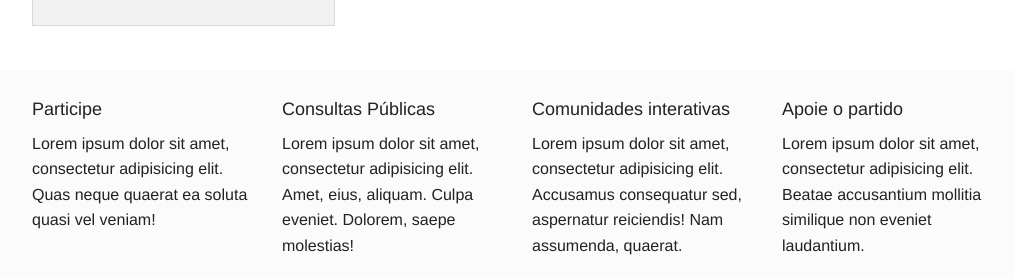
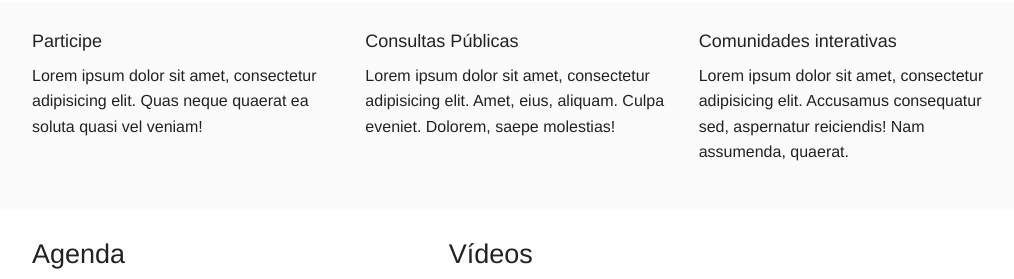
Before and after one commit to campanhacompleta/prj, a PHP site: page / in a window 1280 px wide. Shown: the part 927-1206 px from the top of the page, without its empty margins (123-1137 px from the left). Run offline with PHP 8.4, Linux system fonts and the light colour scheme.

Commit message:
Update front page

```diff
--- a/css/main.css
+++ b/css/main.css
@@ -1,5 +1,13 @@
 img {
 	max-width: 100%;
+}
+
+input[type="text"], input[type="password"], input[type="date"], input[type="datetime"], input[type="datetime-local"], input[type="month"], input[type="week"], input[type="email"], input[type="number"], input[type="search"], input[type="tel"], input[type="time"], input[type="url"], input[type="color"] {
+	height: 2.75rem !important;
+}
+
+.button.wide {
+	width: 100%;
 }
 
 .site-section {
@@ -21,3 +29,7 @@ img {
 .hentry {
 	margin-bottom: 1em;
 }
+
+.widget {
+	margin-bottom: 1.5em;
+}
--- a/index.html
+++ b/index.html
@@ -3,7 +3,7 @@
   <head>
     <meta charset="utf-8" />
     <meta name="viewport" content="width=device-width, initial-scale=1.0" />
-    <title>PRJ | Welcome</title>
+    <title>PRJ | Bem-vindo</title>
     <link rel="stylesheet" href="css/foundation.css" />
     <link rel="stylesheet" href="css/main.css" />
     <script src="js/vendor/modernizr.js"></script>
@@ -22,64 +22,100 @@
 		<section class="top-bar-section">
 			<!-- Right Nav Section -->
 			<ul class="right">
-				<li><a href="#">Capa</a></li>
-		    			<li><a href="#">Partido</a></li>
-		    			<li><a href="#">Deputados Estaduais</a></li>
-		    			<li><a href="#">Deputados Federais</a></li>
-		    			<li><a href="#">Transparência</a></li>
-		    			<li><a href="#">Notícias</a></li>
-		    			<li><a href="#">Contato</a></li>
+				<li><a href="index.html">Capa</a></li>
+    			<li><a href="archive.html">Partido</a></li>
+    			<li><a href="archive.html">Deputados Estaduais</a></li>
+    			<li><a href="archive.html">Deputados Federais</a></li>
+    			<li><a href="archive.html">Transparência</a></li>
+    			<li><a href="archive.html">Notícias</a></li>
+    			<li><a href="archive.html">Contato</a></li>
 			</ul>
 		</section>
 	</nav>
 
     <div class="site-intro site-section">
 	    <div class="row">
+			<div class="medium-8 columns">
+				<h2>Um partido novo, um novo partido</h2>
+				<p class="lead">Lorem ipsum dolor sit amet, consectetur adipisicing elit. Alias sint vero aperiam culpa similique tenetur error aliquid nobis illo? Totam vero accusamus voluptate hic iste cupiditate ex iusto, quisquam</p>
+			</div>
+	    </div>
+    </div>
+    <div class="site-newsletter site-section">
+    	<div class="row">
 	    	<div class="large-12 columns">
-				<h2>Um partido novo, um novo partido</h2>
-				<p class="lead">Lorem ipsum dolor sit amet, consectetur adipisicing elit. Alias sint vero aperiam culpa similique tenetur error aliquid nobis illo? Totam vero accusamus voluptate hic iste cupiditate ex iusto, quisquam. Aliquid?</p>
+	    		<h5>Assine a newsletter</h5>
 	    	</div>
+    	</div>
+		<div class="row">
+			<form>
+				<div class="medium-3 columns">
+					<input type="text" placeholder="Seu nome" />
+				</div>
+				<div class="medium-3 columns">
+					<input type="text" placeholder="Seu email" />
+				</div>
+				<div class="medium-3 columns">
+					<input type="text" placeholder="Seu telefone" />
+				</div>
+				<div class="medium-3 columns">
+					<a href="#" class="button small wide">Assinar</a>
+				</div>
+			</form>
 		</div>
 	</div>
 
     <div class="site-news site-section">
 	    <div class="row">
-	    	<div class="medium-8 columns">
+	    	<div class="medium-7 columns">
 	    		<article class="hentry clearfix">
-	    		<div class="site-video">
-					<img src="https://api.fnkr.net/testimg/1280x720/ddd/666/?text=Vídeo">
+		    		<div class="entry-image">
+						<img class="th" src="https://api.fnkr.net/testimg/1280x720/ddd/666/?text=Imagem">
+					</div>
+					<div class="entry-content">
+						<h4 class="entry-title"><a href="#">O que são as comunidades interativas?</a></h4>
+						<div class="entry-content">Lorem ipsum dolor sit amet, consectetur adipisicing elit. Culpa totam, laudantium, necessitatibus praesentium, harum ipsum voluptatem ab possimus eveniet quod iure fuga autem minus eligendi molestiae libero est impedit error.</div>
 					</div>
 				</article>
 	    	</div>
-	      <div class="medium-4 columns">
-			<h3>Notícias</h3>
+	      <div class="medium-5 columns">
 			<div class="row">
 				<article class="hentry clearfix">
 					<div class="small-4 columns">
-						<img src="https://api.fnkr.net/testimg/200/ddd/666/?text=Imagem">
+						<img class="th" src="https://api.fnkr.net/testimg/200/ddd/666/?text=Imagem">
 					</div>
 					<div class="small-8 columns">
-						<h4><a href="#">Estratégias em um paradigma globalizado</a></h4>
+						<h5><a href="#">Estratégias em um paradigma globalizado</a></h5>
 					</div>
 				</article>
 			</div>
 			<div class="row">
 				<article class="hentry clearfix">
 					<div class="small-4 columns">
-						<img src="https://api.fnkr.net/testimg/200/ddd/666/?text=Imagem">
+						<img class="th" src="https://api.fnkr.net/testimg/200/ddd/666/?text=Imagem">
 					</div>
 					<div class="small-8 columns">
-						<h4><a href="#">Por que gostamos das sextas?</a></h4>
+						<h5><a href="#">Por que gostamos das sextas?</a></h5>
 					</div>
 				</article>
 			</div>
 			<div class="row">
 				<article class="hentry clearfix">
 					<div class="small-4 columns">
-						<img src="https://api.fnkr.net/testimg/200/ddd/666/?text=Imagem">
+						<img class="th" src="https://api.fnkr.net/testimg/200/ddd/666/?text=Imagem">
 					</div>
 					<div class="small-8 columns">
-						<h4><a href="#">Pela Liberdade de Expressão!</a></h4>
+						<h5><a href="#">Pela Liberdade de Expressão!</a></h5>
+					</div>
+				</article>
+			</div>
+			<div class="row">
+				<article class="hentry clearfix">
+					<div class="small-4 columns">
+						<img class="th" src="https://api.fnkr.net/testimg/200/ddd/666/?text=Imagem">
+					</div>
+					<div class="small-8 columns">
+						<h5><a href="#">Será que a rua é realmente nossa?</a></h5>
 					</div>
 				</article>
 			</div>
@@ -87,16 +123,38 @@
 	    </div>
     </div><!-- .site-news -->
 
-    <div class="site-events site-section">
+    <div class="site-interaction site-section">
 	    <div class="row">
 	      <div class="large-12 columns">
+			<div class="row">
+				<div class="medium-4 columns">
+					<h5>Participe</h5>
+					<p>Lorem ipsum dolor sit amet, consectetur adipisicing elit. Quas neque quaerat ea soluta quasi vel veniam!</p>
+				</div>
+				<div class="medium-4 columns">
+					<h5>Consultas Públicas</h5>
+					<p>Lorem ipsum dolor sit amet, consectetur adipisicing elit. Amet, eius, aliquam. Culpa eveniet. Dolorem, saepe molestias!</p>
+				</div>
+				<div class="medium-4 columns">
+					<h5>Comunidades interativas</h5>
+					<p>Lorem ipsum dolor sit amet, consectetur adipisicing elit. Accusamus consequatur sed, aspernatur reiciendis! Nam assumenda, quaerat.</p>
+				</div>
+			</div>
+	      </div>
+	    </div>
+    </div><!-- .site-interaction -->
+
+    <div class="site-section">
+	    <div class="row">
+	      <div class="large-5 columns">
+	      	<div class="site-events">
 				<h3>Agenda</h3>
 				<div class="row">
 					<div class="small-4 columns">
 						<div class="panel text-center">20/09</div>
 					</div>
 					<div class="small-8 columns">
-					<h4><a href="#">Lorem ipsum dolor sit amet, consectetur adipisicing elit</a></h4>
+						<h5><a href="#">Lorem ipsum dolor sit amet, consectetur adipisicing elit</a></h5>
 					</div>
 				</div>
 				<div class="row">
@@ -104,7 +162,7 @@
 						<div class="panel text-center">20/09</div>
 					</div>
 					<div class="small-8 columns">
-					<h4><a href="#">Aspernatur recusandae, quos eligendi distinctio</a></h4>
+						<h5><a href="#">Aspernatur recusandae, quos eligendi distinctio</a></h5>
 					</div>
 				</div>
 				<div class="row">
@@ -112,38 +170,27 @@
 						<div class="panel text-center">20/09</div>
 					</div>
 					<div class="small-8 columns">
-					<h4><a href="#">Laboriosam itaque perferendis ipsum voluptatibus est fugiat</a></h4>
+						<h5><a href="#">Laboriosam itaque perferendis ipsum voluptatibus est fugiat</a></h5>
+					</div>
+				</div>
+				<div class="row">
+					<div class="small-4 columns">
+						<div class="panel text-center">20/09</div>
+					</div>
+					<div class="small-8 columns">
+						<h5><a href="#">Laboriosam itaque perferendis ipsum voluptatibus est fugiat</a></h5>
 					</div>
 				</div>
 			</div>
 	      </div>
-    </div><!-- .site-events -->
-
-    <div class="site-interaction site-section">
-	    <div class="row">
-	      <div class="large-12 columns">
-			<div class="row">
-				<div class="medium-6 large-3 columns">
-					<h5>Participe</h5>
-					<p>Lorem ipsum dolor sit amet, consectetur adipisicing elit. Quas neque quaerat ea soluta quasi vel veniam!</p>
-				</div>
-				<div class="medium-6 large-3 columns">
-					<h5>Consultas Públicas</h5>
-					<p>Lorem ipsum dolor sit amet, consectetur adipisicing elit. Amet, eius, aliquam. Culpa eveniet. Dolorem, saepe molestias!</p>
-				</div>
-				<div class="medium-6 large-3 columns">
-					<h5>Comunidades interativas</h5>
-					<p>Lorem ipsum dolor sit amet, consectetur adipisicing elit. Accusamus consequatur sed, aspernatur reiciendis! Nam assumenda, quaerat.</p>
-				</div>
-				<div class="medium-6 large-3 columns">
-					<h5>Apoie o partido</h5>
-					<p>Lorem ipsum dolor sit amet, consectetur adipisicing elit. Beatae accusantium mollitia similique non eveniet laudantium.</p>
+	      <div class="large-7 columns">
+	      	<div class="site-video">
+	      		<h3>Vídeos</h3>
+				<img class="th" src="https://api.fnkr.net/testimg/1280x720/ddd/666/?text=Vídeo">
 			</div>
 	      </div>
 	    </div>
-	    </div>
-    </div><!-- .site-interaction -->
-
+    </div><!-- .site-events -->
 
     <footer class="site-footer site-section">
     	<div class="row">
@@ -160,13 +207,13 @@
 	    		<div class="site-navigation">
 	    			<h5>Navegue</h5>
 		    		<ul class="no-bullet">
-		    			<li><a href="#">Capa</a></li>
-		    			<li><a href="#">Partido</a></li>
-		    			<li><a href="#">Deputados Estaduais</a></li>
-		    			<li><a href="#">Deputados Federais</a></li>
-		    			<li><a href="#">Transparência</a></li>
-		    			<li><a href="#">Notícias</a></li>
-		    			<li><a href="#">Contato</a></li>
+		    			<li><a href="index.html">Capa</a></li>
+						<li><a href="archive.html">Partido</a></li>
+						<li><a href="archive.html">Deputados Estaduais</a></li>
+						<li><a href="archive.html">Deputados Federais</a></li>
+						<li><a href="archive.html">Transparência</a></li>
+						<li><a href="archive.html">Notícias</a></li>
+						<li><a href="archive.html">Contato</a></li>
 		    		</ul>
 			    </div>
 	    	</div>
@@ -184,7 +231,7 @@
 								<input type="text" placeholder="Seu email" />
 							</div>
 							<div class="large-12 columns">
-								<a href="#" class="button">Assinar</a>
+								<a href="#" class="button wide">Assinar</a>
 							</div>
 						</div>
 					</form>
@@ -193,9 +240,19 @@
     	</div>
     	<div class="site-info">
 	    	<div class="row">
-	    		<div class="large-12 columns">
 	    		<hr/>
+	    		<div class="medium-6 columns">
+	    			<div class="site-credits">
 			    		<strong>PRJ</strong> &bull; Licença para uso do material
+			    	</div>
+			    </div>
+			    <div class="medium-6 columns">
+			    	<div class="site-social medium-text-right">
+			    		<a href="#">Facebook</a>
+			    		<a href="#">Twitter</a>
+			    		<a href="#">Instagram</a>
+			    		<a href="#">RSS</a>
+			    	</div>
 			    </div>
 	    	</div>
     	</div>
```
Lines whose indentation alone changed are shown as unchanged.
